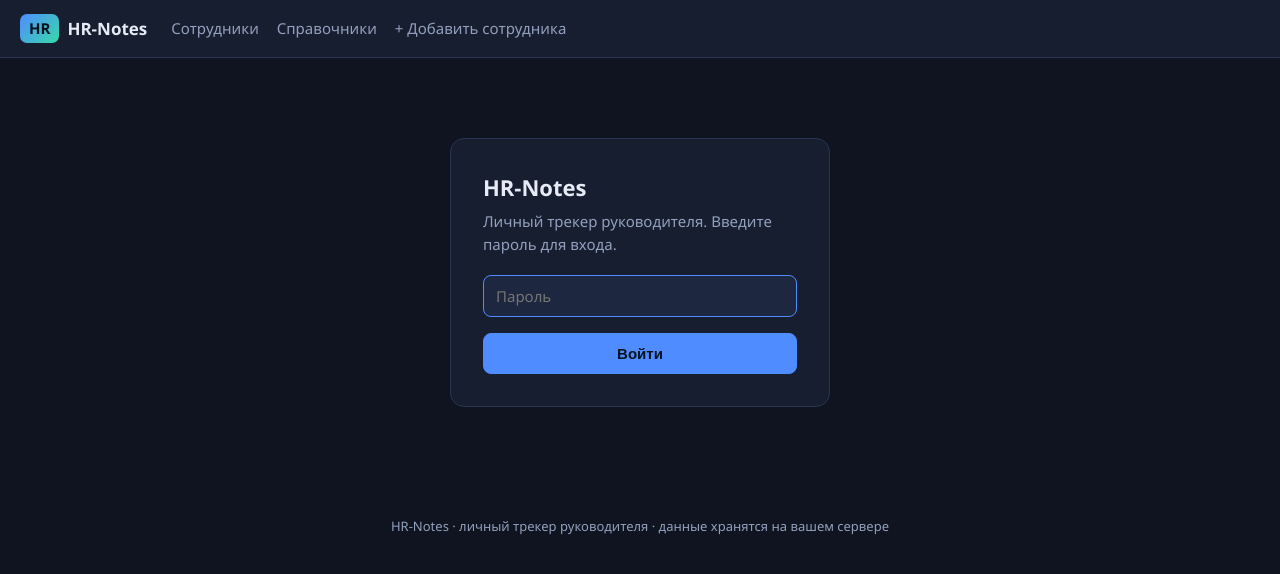
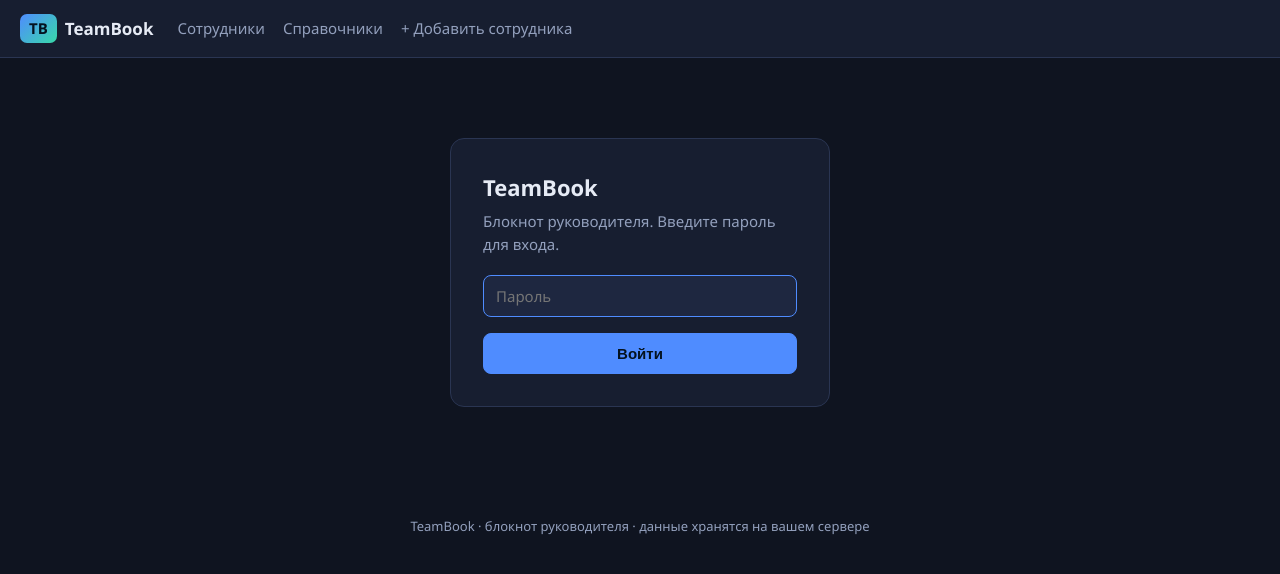
Before and after one commit to shoonia69/myscripts, a Flask app: page /login in a window 1280 px wide. Shown: the top 574 px of the page. Run offline with Flask 3, Linux system fonts and the light colour scheme.

Commit message:
feat(teambook): переименование HR-Notes в TeamBook (интерфейс и код-подписи)

```diff
--- a/hr-notes/app.py
+++ b/hr-notes/app.py
@@ -1,6 +1,6 @@
 # -*- coding: utf-8 -*-
 """
-HR Notes — личный трекер руководителя.
+TeamBook — блокнот руководителя.
 Заметки о подчинённых: карточки сотрудников (должность/отдел/зарплата),
 справочники должностей и отделов, полугодовые записи (цели, предложения,
 пожелания, комментарии), итоги встреч 1-на-1. Разбивка по годам.
@@ -119,13 +119,13 @@ def init_db():
     cols = {r[1] for r in db.execute("PRAGMA table_info(employees)").fetchall()}
     if "notes" not in cols:
         db.execute("ALTER TABLE employees ADD COLUMN notes TEXT DEFAULT ''")
-        print("[HR-Notes] Миграция employees: добавлена колонка notes")
+        print("[TeamBook] Миграция employees: добавлена колонка notes")
 
     # Миграция: добавление колонки hire_date (дата приёма)
     cols = {r[1] for r in db.execute("PRAGMA table_info(employees)").fetchall()}
     if "hire_date" not in cols:
         db.execute("ALTER TABLE employees ADD COLUMN hire_date TEXT DEFAULT ''")
-        print("[HR-Notes] Миграция employees: добавлена колонка hire_date")
+        print("[TeamBook] Миграция employees: добавлена колонка hire_date")
 
     # Починка FK-ссылок, сломанных переименованием employees (см. _migrate_employees).
     # SQLite при ALTER TABLE RENAME переписывает ссылки на employees в дочерние
@@ -152,7 +152,7 @@ def _repair_dangling_fk(db, table, fk_col):
     if fixed == sql:
         return  # ссылок на employees_old нет — всё в порядке
 
-    print(f"[HR-Notes] Починка FK: {table} ссылалась на employees_old "
+    print(f"[TeamBook] Починка FK: {table} ссылалась на employees_old "
           f"(битая ссылка от переименования), пересоздаю с FK на employees")
 
     # Пересоздаём под временным именем (имя в DDL может быть и с кавычками, и без)
@@ -211,7 +211,7 @@ def _migrate_employees(db):
         """
     )
     db.execute("DROP TABLE employees_old")
-    print(f"[HR-Notes] Миграция employees: добавлено "
+    print(f"[TeamBook] Миграция employees: добавлено "
           f"должностей={len(p_rows)}, отделов={len(d_rows)} (резерв: {dest})")
 
 
@@ -714,8 +714,8 @@ if __name__ == "__main__":
     if not ADMIN_PASSWORD:
         ADMIN_PASSWORD = secrets.token_urlsafe(12)
         print("=" * 60)
-        print(f"[HR-Notes] Пароль не задан (HR_PASSWORD).")
-        print(f"[HR-Notes] Сгенерирован временный: {ADMIN_PASSWORD}")
+        print(f"[TeamBook] Пароль не задан (HR_PASSWORD).")
+        print(f"[TeamBook] Сгенерирован временный: {ADMIN_PASSWORD}")
         print("=" * 60)
     port = int(os.environ.get("PORT", 5000))
     app.run(host="0.0.0.0", port=port, debug=os.environ.get("FLASK_DEBUG") == "1")
--- a/hr-notes/static/style.css
+++ b/hr-notes/static/style.css
@@ -1,4 +1,4 @@
-/* HR-Notes — тёмная, аккуратная тема */
+/* TeamBook — тёмная, аккуратная тема */
 :root {
   --bg: #0f1420;
   --panel: #171e30;
--- a/hr-notes/templates/base.html
+++ b/hr-notes/templates/base.html
@@ -3,13 +3,13 @@
 <head>
 <meta charset="utf-8">
 <meta name="viewport" content="width=device-width, initial-scale=1">
-<title>{% block title %}HR-Notes{% endblock %}</title>
+<title>{% block title %}TeamBook{% endblock %}</title>
 <link rel="stylesheet" href="{{ url_for('static', filename='style.css') }}">
 </head>
 <body>
 <header class="topbar">
   <div class="brand">
-    <a href="{{ url_for('index') }}"><span class="logo">HR</span> <span class="brand-name">HR-Notes</span></a>
+    <a href="{{ url_for('index') }}"><span class="logo">TB</span> <span class="brand-name">TeamBook</span></a>
   </div>
   <nav class="nav">
     <a href="{{ url_for('index') }}">Сотрудники</a>
@@ -37,7 +37,7 @@
 </main>
 
 <footer class="footer">
-  HR-Notes · личный трекер руководителя · данные хранятся на вашем сервере
+  TeamBook · блокнот руководителя · данные хранятся на вашем сервере
 </footer>
 </body>
 </html>
--- a/hr-notes/templates/catalogs.html
+++ b/hr-notes/templates/catalogs.html
@@ -1,5 +1,5 @@
 {% extends "base.html" %}
-{% block title %}Справочники · HR-Notes{% endblock %}
+{% block title %}Справочники · TeamBook{% endblock %}
 {% block content %}
 
 <div class="toolbar">
--- a/hr-notes/templates/employee_form.html
+++ b/hr-notes/templates/employee_form.html
@@ -1,5 +1,5 @@
 {% extends "base.html" %}
-{% block title %}{{ title }} · HR-Notes{% endblock %}
+{% block title %}{{ title }} · TeamBook{% endblock %}
 {% block content %}
 <div class="card" style="max-width:700px">
   <h2>{{ title }}</h2>
--- a/hr-notes/templates/employee_view.html
+++ b/hr-notes/templates/employee_view.html
@@ -1,5 +1,5 @@
 {% extends "base.html" %}
-{% block title %}{{ emp.name }} · HR-Notes{% endblock %}
+{% block title %}{{ emp.name }} · TeamBook{% endblock %}
 {% block content %}
 
 <!-- Карточка сотрудника -->
@@ -235,7 +235,7 @@
 <script>
 /* Сохраняем развёрнутость спойлеров в localStorage */
 (function () {
-  var KEY = 'hr-notes-acc';
+  var KEY = 'teambook-acc';
   var stored = {};
   try { stored = JSON.parse(localStorage.getItem(KEY) || '{}'); } catch (e) {}
   document.querySelectorAll('details.accordion').forEach(function (d) {
--- a/hr-notes/templates/index.html
+++ b/hr-notes/templates/index.html
@@ -1,5 +1,5 @@
 {% extends "base.html" %}
-{% block title %}Сотрудники {{ year }} · HR-Notes{% endblock %}
+{% block title %}Сотрудники {{ year }} · TeamBook{% endblock %}
 {% block content %}
 
 <div class="toolbar">
--- a/hr-notes/templates/login.html
+++ b/hr-notes/templates/login.html
@@ -1,10 +1,10 @@
 {% extends "base.html" %}
-{% block title %}Вход · HR-Notes{% endblock %}
+{% block title %}Вход · TeamBook{% endblock %}
 {% block content %}
 <div class="login-wrap">
   <div class="login-card">
-    <h1>HR-Notes</h1>
-    <p class="sub">Личный трекер руководителя. Введите пароль для входа.</p>
+    <h1>TeamBook</h1>
+    <p class="sub">Блокнот руководителя. Введите пароль для входа.</p>
     <form method="post">
       <input type="password" name="password" placeholder="Пароль" autofocus required>
       <div class="btn-row" style="margin-top:16px">
--- a/hr-notes/templates/meeting_form.html
+++ b/hr-notes/templates/meeting_form.html
@@ -1,5 +1,5 @@
 {% extends "base.html" %}
-{% block title %}{{ title }} · HR-Notes{% endblock %}
+{% block title %}{{ title }} · TeamBook{% endblock %}
 {% block content %}
 <div class="card" style="max-width:800px">
   <h2>{{ title }}</h2>
--- a/hr-notes/test_app.py
+++ b/hr-notes/test_app.py
@@ -1,5 +1,5 @@
 # -*- coding: utf-8 -*-
-"""Функциональный тест HR-Notes через тестовый клиент Flask (без реального сервера)."""
+"""Функциональный тест TeamBook через тестовый клиент Flask (без реального сервера)."""
 import os
 import tempfile
 import sys
```
Also changed, not shown: 2 other files.
